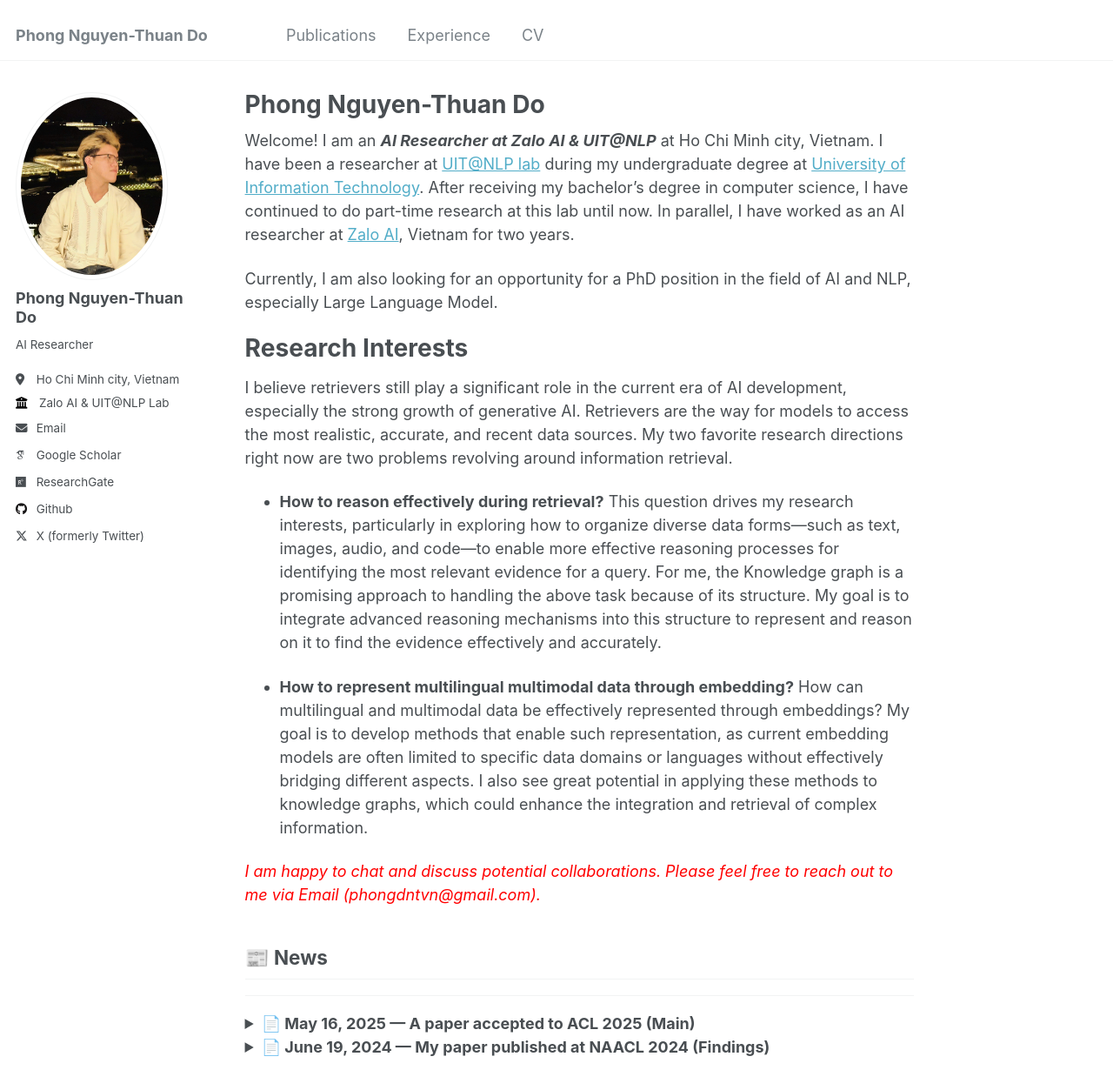
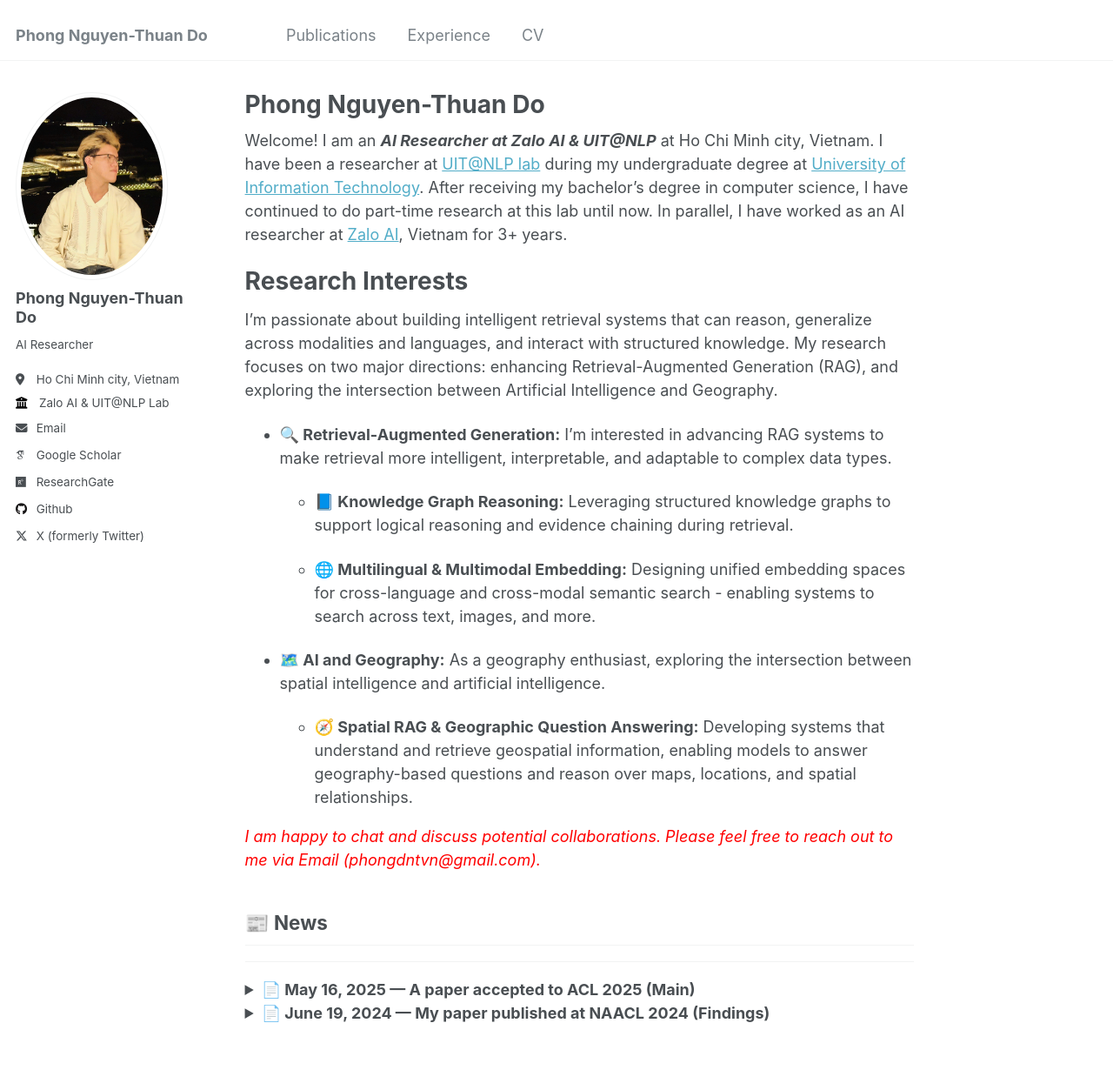
Before and after one commit to PhongNTDo/PhongNTDo.github.io, a Jekyll site: the page built from _pages/about.md, in a window 1280 px wide and 1400 px high. Shown: the top 1253 px of the window at 87% size. Built offline with Jekyll 4.4.1, drawn with Linux system fonts in a browser that asks for light colours; some web fonts are replaced; a script that is not in the unit is left out.

Commit message:
update research interests

```diff
--- a/_pages/about.md
+++ b/_pages/about.md
@@ -8,18 +8,23 @@ redirect_from:
 ---
 
 
-Welcome! I am an ***AI Researcher at Zalo AI & UIT@NLP*** at Ho Chi Minh city, Vietnam. I have been a researcher at [UIT@NLP lab](https://nlp.uit.edu.vn/home) during my undergraduate degree at [University of Information Technology](https://www.uit.edu.vn/). After receiving my bachelor's degree in computer science, I have continued to do part-time research at this lab until now. In parallel, I have worked as an AI researcher at [Zalo AI](https://zalo.ai/), Vietnam for two years.
-
-Currently, I am also looking for an opportunity for a PhD position in the field of AI and NLP, especially Large Language Model.
+Welcome! I am an ***AI Researcher at Zalo AI & UIT@NLP*** at Ho Chi Minh city, Vietnam. I have been a researcher at [UIT@NLP lab](https://nlp.uit.edu.vn/home) during my undergraduate degree at [University of Information Technology](https://www.uit.edu.vn/). After receiving my bachelor's degree in computer science, I have continued to do part-time research at this lab until now. In parallel, I have worked as an AI researcher at [Zalo AI](https://zalo.ai/), Vietnam for 3+ years.
 
 
 Research Interests
 ======
-I believe retrievers still play a significant role in the current era of AI development, especially the strong growth of generative AI. Retrievers are the way for models to access the most realistic, accurate, and recent data sources. My two favorite research directions right now are two problems revolving around information retrieval.
+I’m passionate about building intelligent retrieval systems that can reason, generalize across modalities and languages, and interact with structured knowledge. My research focuses on two major directions: enhancing Retrieval-Augmented Generation (RAG), and exploring the intersection between Artificial Intelligence and Geography.
 
-- **How to reason effectively during retrieval?** This question drives my research interests, particularly in exploring how to organize diverse data forms—such as text, images, audio, and code—to enable more effective reasoning processes for identifying the most relevant evidence for a query. For me, the Knowledge graph is a promising approach to handling the above task because of its structure. My goal is to integrate advanced reasoning mechanisms into this structure to represent and reason on it to find the evidence effectively and accurately.
+- **🔍 Retrieval-Augmented Generation:** I'm interested in advancing RAG systems to make retrieval more intelligent, interpretable, and adaptable to complex data types.
 
-- **How to represent multilingual multimodal data through embedding?** How can multilingual and multimodal data be effectively represented through embeddings? My goal is to develop methods that enable such representation, as current embedding models are often limited to specific data domains or languages without effectively bridging different aspects. I also see great potential in applying these methods to knowledge graphs, which could enhance the integration and retrieval of complex information.
+  - **📘 Knowledge Graph Reasoning:** Leveraging structured knowledge graphs to support logical reasoning and evidence chaining during retrieval.
+
+  - **🌐 Multilingual & Multimodal Embedding:** Designing unified embedding spaces for cross-language and cross-modal semantic search - enabling systems to search across text, images, and more.
+
+
+- **🗺️ AI and Geography:** As a geography enthusiast, exploring the intersection between spatial intelligence and artificial intelligence.
+
+  - **🧭 Spatial RAG & Geographic Question Answering:** Developing systems that understand and retrieve geospatial information, enabling models to answer geography-based questions and reason over maps, locations, and spatial relationships.
 
 <span style="color:red">*I am happy to chat and discuss potential collaborations. Please feel free to reach out to me via Email (phongdntvn@gmail.com).*</span>
 
```
